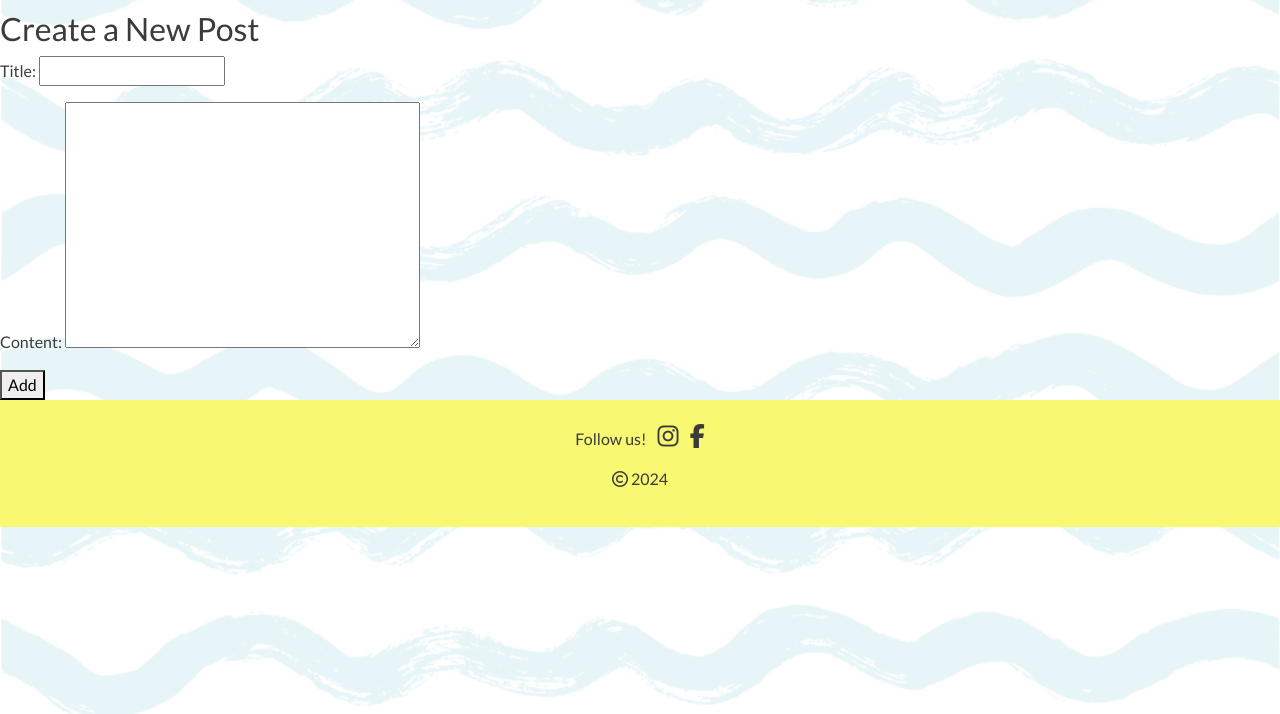
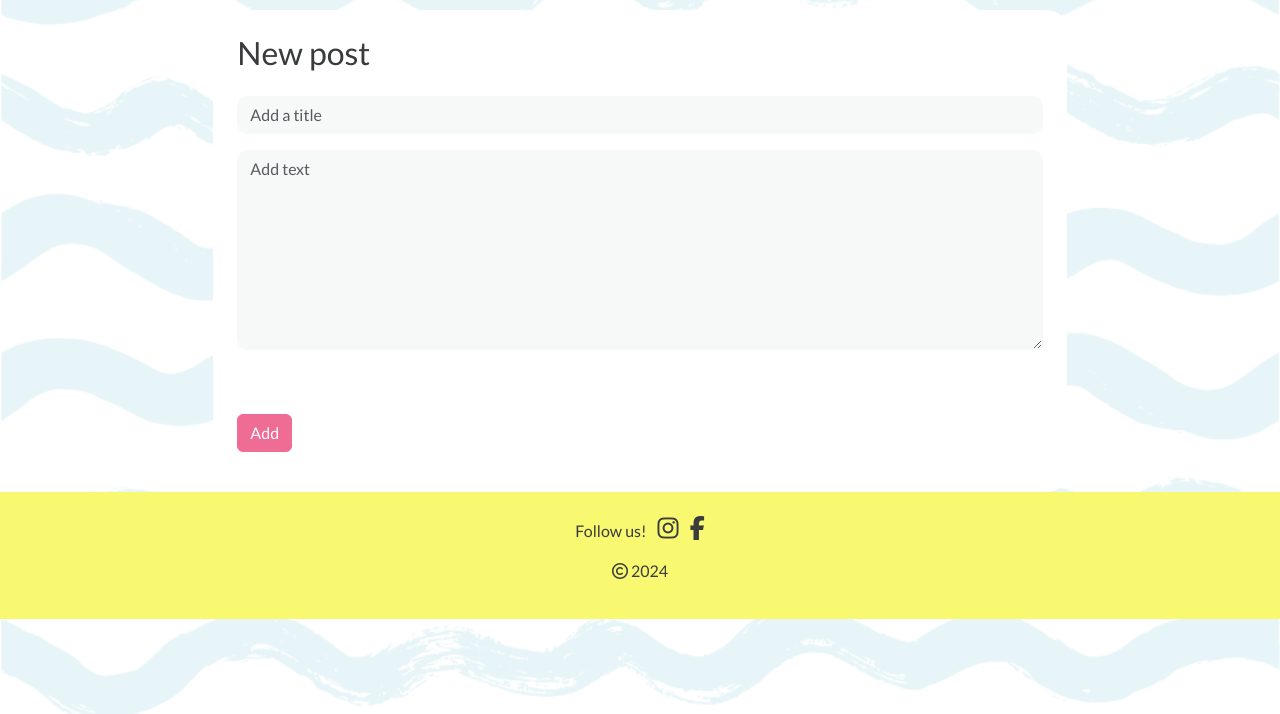
Before and after one commit to lienebriede/My-project-django, a Django app: page /post/ in a window 1280 px wide. Shown: the part 86-800 px from the top of the page. Run offline with Django 4.2, Linux system fonts and the light colour scheme; parts of the project's set-up code (start-up, migrations or seed data) failed here and were passed over; some libraries are stand-ins or nearby versions.

Commit message:
Add to create_post templates, style

```diff
--- a/forum/forms.py
+++ b/forum/forms.py
@@ -20,3 +20,18 @@ class PostForm(forms.ModelForm):
     class Meta:
         model = Post
         fields = ('title', 'content')
+        widgets = {
+            'title': forms.TextInput(attrs={
+                'class': "form-control",
+                'placeholder': 'Add a title',
+            }),
+            'content': forms.Textarea(attrs={
+                'class': "form-control",
+                'placeholder': 'Add text',
+                'style': 'height: 200px;',
+            }),
+        }
+        labels = {
+            'title': '',
+            'content': '',
+        }
--- a/forum/templates/forum/post_create.html
+++ b/forum/templates/forum/post_create.html
@@ -3,11 +3,12 @@
 {% block content %}
 
 <!-- Create a new post -->
-<h2>Create a New Post</h2>
-
-<form method="post">
-    {% csrf_token %}
-    {{ post_form.as_p }}
-    <button type="submit">Add</button>
-</form>
+<div class="container col-md-8 p-4">
+    <h2>New post</h2>
+    <form method="post" class="mt-4">
+        {% csrf_token %}
+        {{ post_form.as_p }}
+        <div class="pt-5 pb-3"><button class="btn btn-primary center" type="submit">Add</button>
+    </form>
+</div>
 {% endblock %}
--- a/static/css/style.css
+++ b/static/css/style.css
@@ -93,6 +93,7 @@ i {
     border-color: #f4f7f7b9 !important;
 }
 
+
 .post-container {
     background-color: rgb(255, 255, 255) !important;
     border-radius: 10px !important;
```
